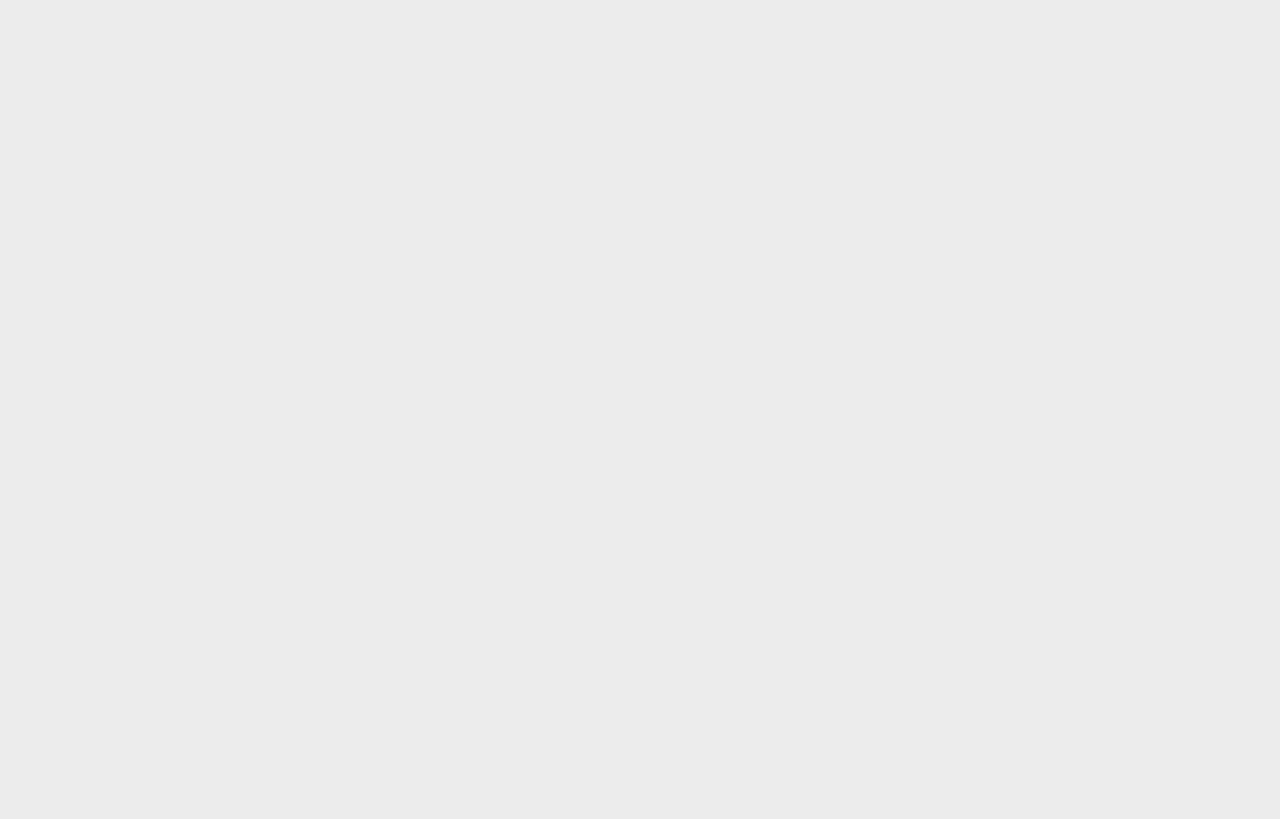
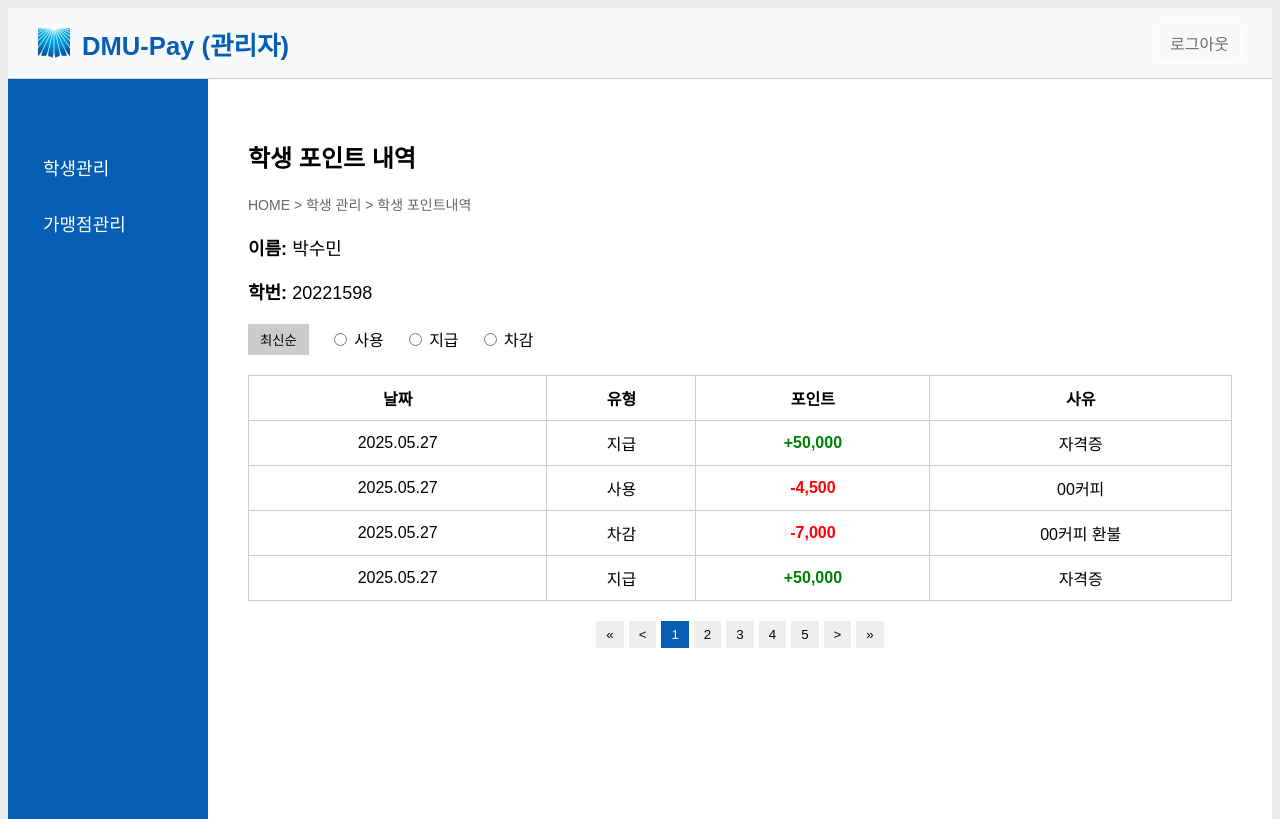
Before and after one commit to sangyunjeon/dmu-pay, a React (Create React App) app: page /admin/student/point/1 in a window 1280 px wide. Before the commit this address had no page. Built offline with nearby package versions, Linux system fonts and the light colour scheme.

Commit message:
porint page

```diff
--- a/src/App.js
+++ b/src/App.js
@@ -13,6 +13,7 @@ import MyPage from "./pages/MyPage";
 import MerchantRegisterPage from './pages/MerchantRegisterPage';
 import MerchantEditPage from './pages/MerchantEditPage';
 import MerchantDetailPage from "./pages/MerchantDetailPage";
+import AdminStudentPointPage from './pages/AdminStudentPointPage';
 
 
 function App() {
@@ -47,6 +48,10 @@ function App() {
         <Route path="/admin/merchant/detail/:code" element={<MerchantDetailPage />} />
 
 
+        {/*  관리자 - 학생관리 / 포인트 내역 /  */}
+        <Route path="/admin/student/point/:studentId" element={<AdminStudentPointPage />} />
+
+
       </Routes>
     </Router>
   );
--- /dev/null
+++ b/src/pages/AdminStudentPointPage.css
@@ -0,0 +1,53 @@
+.student-info {
+  margin: 20px 0;
+  font-size: 18px;
+}
+
+.filter-bar {
+  margin-bottom: 20px;
+  display: flex;
+  align-items: center;
+  gap: 20px;
+}
+
+.sort-btn {
+  padding: 6px 12px;
+  background-color: #ccc;
+  border: none;
+  cursor: pointer;
+}
+
+.point-history-table {
+  width: 100%;
+  border-collapse: collapse;
+  margin-bottom: 20px;
+  background-color: #fff;
+}
+
+.point-history-table th,
+.point-history-table td {
+  border: 1px solid #ccc;
+  padding: 10px;
+  text-align: center;
+}
+
+.text-plus {
+  color: green;
+  font-weight: bold;
+}
+
+.text-minus {
+  color: red;
+  font-weight: bold;
+}
+
+.pagination {
+  display: flex;
+  justify-content: center;
+  gap: 5px;
+}
+
+.pagination button {
+  padding: 6px 10px;
+  cursor: pointer;
+}
--- /dev/null
+++ b/src/pages/AdminStudentPointPage.js
@@ -0,0 +1,85 @@
+// src/pages/AdminStudentPointPage.js
+
+import React, { useState } from "react";
+import AdminHeader from "../components/AdminHeader";
+import AdminSidebar from "../components/AdminSidebar";
+import "./AdminMainPage.css";
+import "./AdminStudentPointPage.css";
+
+function AdminStudentPointPage() {
+  const [filter, setFilter] = useState("전체");
+
+  const allData = [
+    { date: "2025.05.27", type: "지급", point: 50000, reason: "자격증" },
+    { date: "2025.05.27", type: "사용", point: -4500, reason: "00커피" },
+    { date: "2025.05.27", type: "차감", point: -7000, reason: "00커피 환불" },
+    { date: "2025.05.27", type: "지급", point: 50000, reason: "자격증" },
+    // 더미 데이터 계속 추가 가능
+  ];
+
+  const filteredData =
+    filter === "전체" ? allData : allData.filter((item) => item.type === filter);
+
+  return (
+    <div className="admin-page">
+      <AdminHeader />
+      <div className="admin-container">
+        <AdminSidebar />
+
+        <div className="admin-content">
+          <h2>학생 포인트 내역</h2>
+          <p className="breadcrumb">HOME &gt; 학생 관리 &gt; 학생 포인트내역</p>
+
+          <div className="student-info">
+            <p><strong>이름:</strong> 박수민</p>
+            <p><strong>학번:</strong> 20221598</p>
+          </div>
+
+          <div className="filter-bar">
+            <button className="sort-btn">최신순</button>
+            <label><input type="radio" name="type" onChange={() => setFilter("사용")} /> 사용</label>
+            <label><input type="radio" name="type" onChange={() => setFilter("지급")} /> 지급</label>
+            <label><input type="radio" name="type" onChange={() => setFilter("차감")} /> 차감</label>
+          </div>
+
+          <table className="point-history-table">
+            <thead>
+              <tr>
+                <th>날짜</th>
+                <th>유형</th>
+                <th>포인트</th>
+                <th>사유</th>
+              </tr>
+            </thead>
+            <tbody>
+              {filteredData.map((item, idx) => (
+                <tr key={idx}>
+                  <td>{item.date}</td>
+                  <td>{item.type}</td>
+                  <td className={item.point > 0 ? "text-plus" : "text-minus"}>
+                    {item.point > 0 ? `+${item.point.toLocaleString()}` : item.point.toLocaleString()}
+                  </td>
+                  <td>{item.reason}</td>
+                </tr>
+              ))}
+            </tbody>
+          </table>
+
+          <div className="pagination">
+            <button>&laquo;</button>
+            <button>&lt;</button>
+            <button className="active">1</button>
+            <button>2</button>
+            <button>3</button>
+            <button>4</button>
+            <button>5</button>
+            <button>&gt;</button>
+            <button>&raquo;</button>
+          </div>
+        </div>
+      </div>
+    </div>
+  );
+}
+
+export default AdminStudentPointPage;
--- a/src/pages/MerchantDetailPage.js
+++ b/src/pages/MerchantDetailPage.js
@@ -17,7 +17,7 @@ function MerchantDetailPage() {
         <div className="admin-content">
           <div className="page-title">
             <h2>가맹점 정보/정산</h2>
-            <p className="breadcrumb">HOME &gt; 가맹점 관리 &gt; 가맹점 정보/정산</p>
+
           </div>
 
           {/* 요약 정보 박스 */}
```
